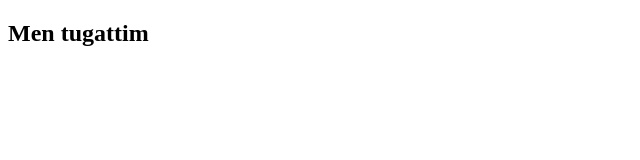
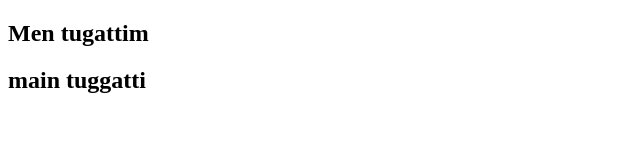
Before and after one commit to oogvay1/Branch, a plain HTML site: page index.html in a window 1280 px wide. Shown: the whole page, without its empty margins (0-640 px from the left). Drawn offline with Linux system fonts and the light colour scheme.

Commit message:
main finished

```diff
--- a/index.html
+++ b/index.html
@@ -14,7 +14,7 @@
     </section>
 
     <section>
-        <!-- main -->
+        <h1>main tuggatti</h1>
     </section>
 
 </body>
```
